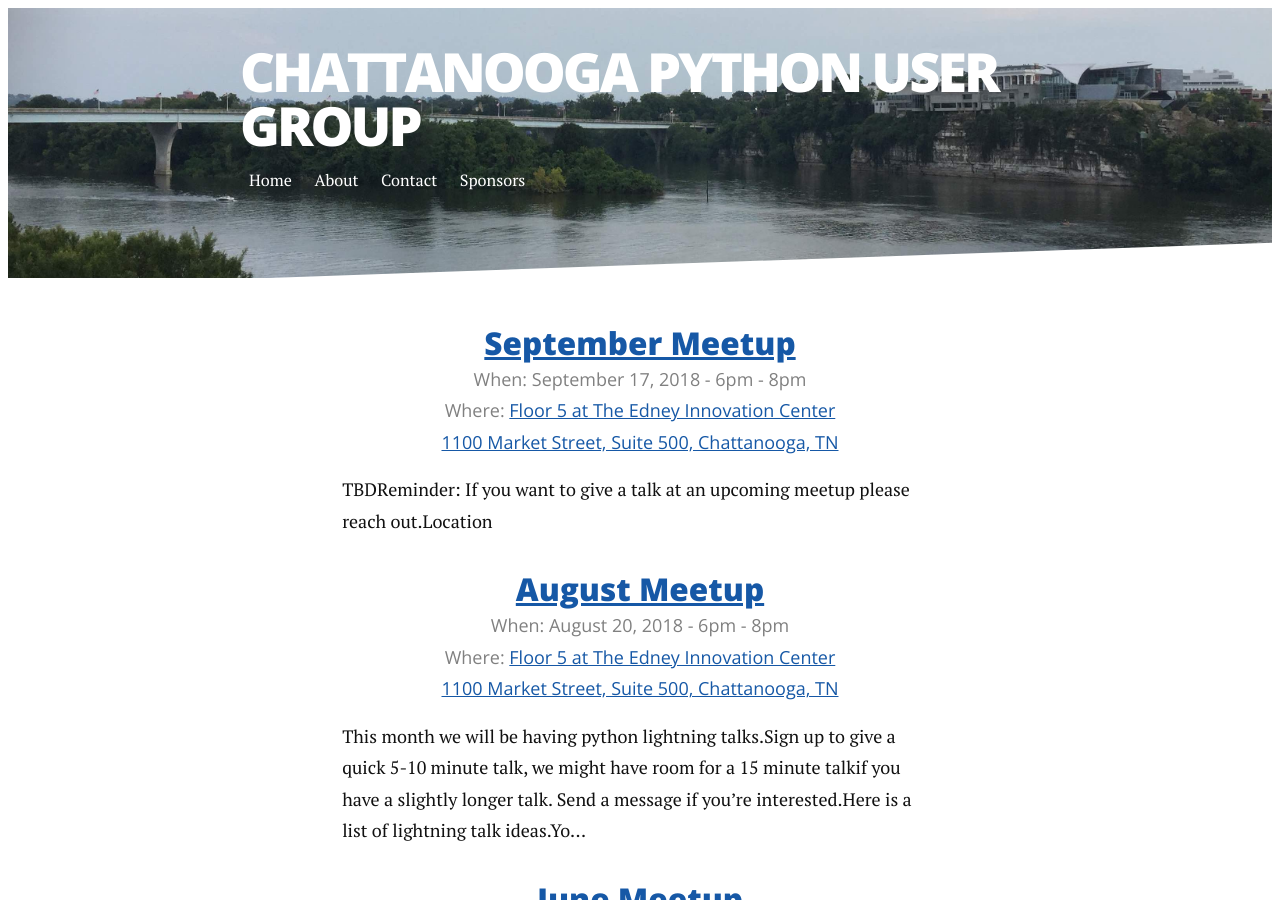
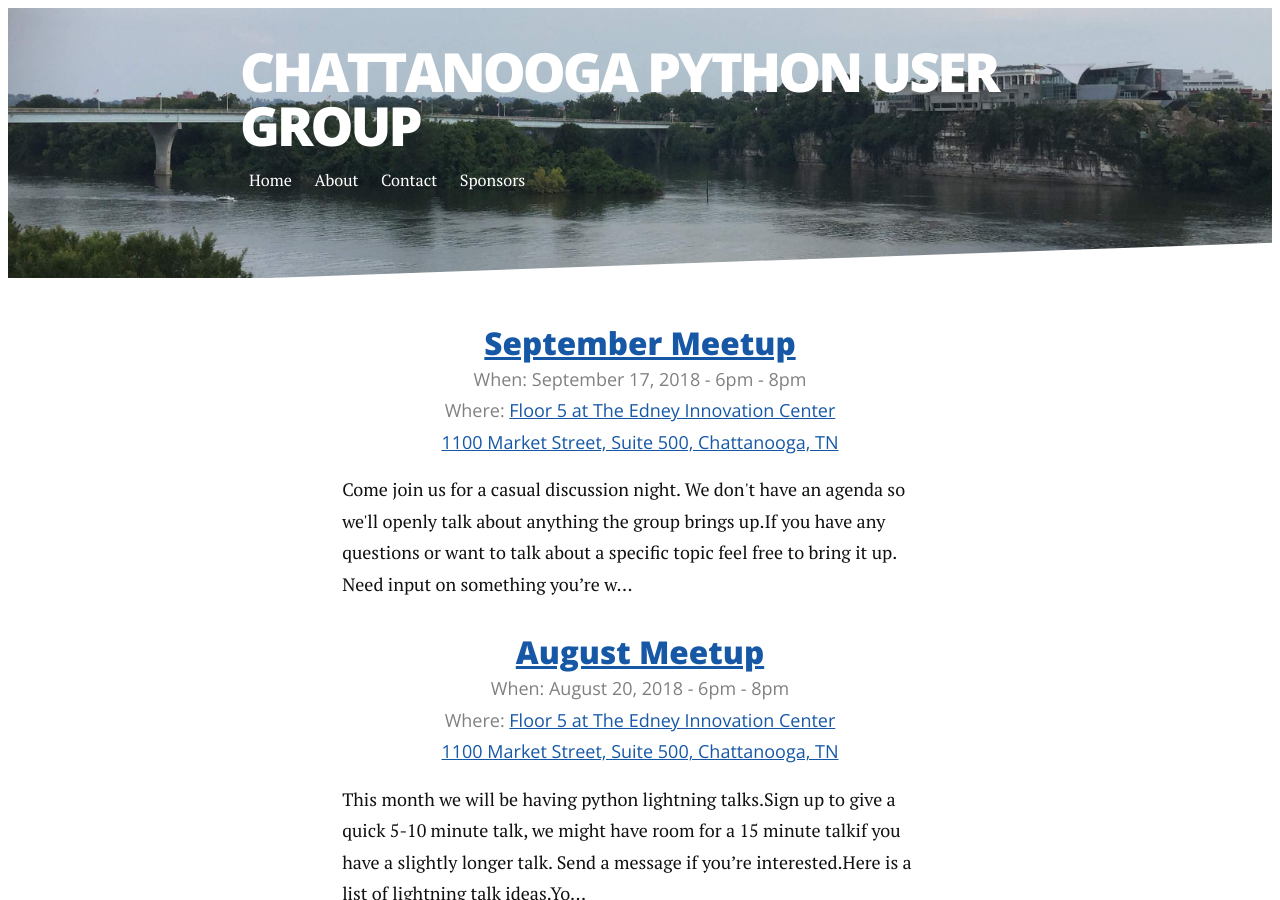
Before and after one commit to ChadevPython/chadevpython.github.io, a Jekyll site: the page built from index.html, in a window 1280 px wide and 900 px high. Built offline with Jekyll 4.4.1, drawn with Linux system fonts in a browser that asks for light colours; nearby versions of some CDN libraries; Markdown is read by kramdown in place of the engine named in the settings; the list of posts is cut into pages by our own code.

Commit message:
Update 2018-09-17-tbd.markdown

```diff
--- a/_posts/2018-09-17-tbd.markdown
+++ b/_posts/2018-09-17-tbd.markdown
@@ -13,8 +13,12 @@ date: 2018-09-17
 ---
 
 <p class="intro">
-<span class="dropcap">T</span>BD
+<span class="dropcap">C</span>ome join us for a casual discussion night. We don't have an agenda so we'll openly talk about anything the group brings up.
 </p>
+
+If you have any questions or want to talk about a specific topic feel free to bring it up. Need input on something you're working on? Let's talk about it with the group. Want to learn more about a specific topic, this is a great chance to learn something new.
+
+We will also be doing a special __BOOK GIVE-A-WAY__ this month along with talking about our new sponsors and new website.
 
 <hr>
 Reminder: If you want to give a talk at an upcoming meetup please reach out.
```
